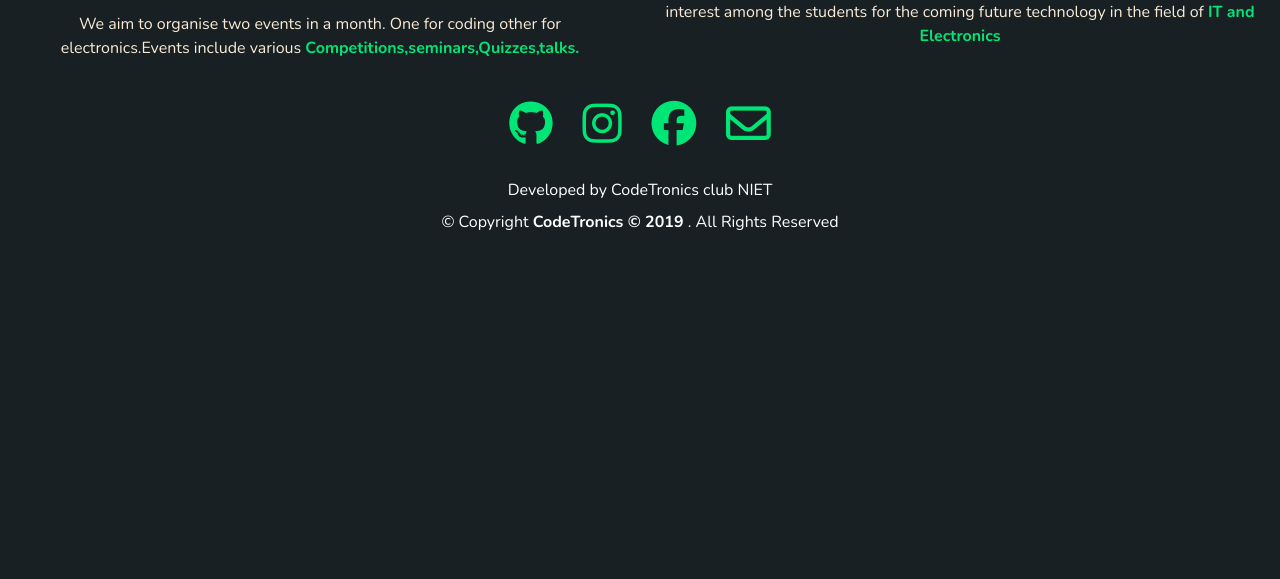
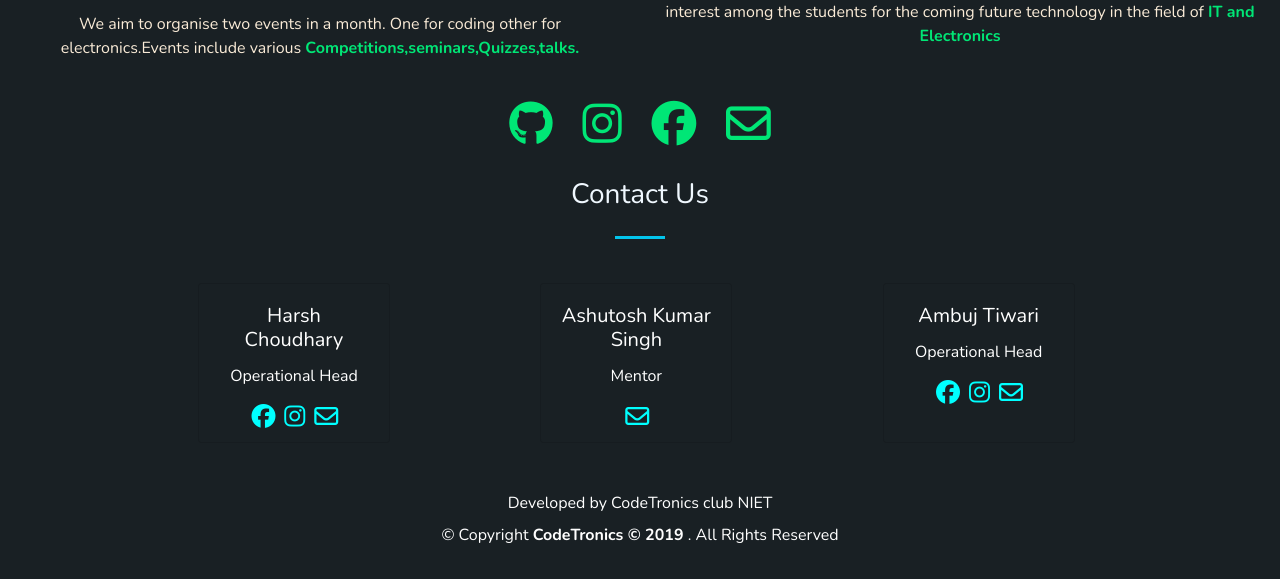
Before and after one commit to codetronics-niet/codetronics_website, a Django app: page / in a window 1280 px wide. Shown: the part 1429-2008 px from the top of the page. Before the commit the page ends 1659 px from the top, so only its background shows below. Run offline with Django 3.2, Linux system fonts and the light colour scheme; some libraries are stand-ins or nearby versions.

Commit message:
modified html files

```diff
--- a/static_my_proj/css/style.css
+++ b/static_my_proj/css/style.css
@@ -113,9 +113,9 @@ html {
 }
 
 .navbar.scrolled {
-    background: rgb(68, 68, 68);
+    background: rgb(33, 33, 33);
     /* IE */
-    background: rgba(0, 0, 0, 0.78);
+    background: rgba(25, 32, 36, 0.95);
     /* NON-IE */
 }
 
@@ -148,6 +148,25 @@ html {
     padding-top: 4rem;
 }
 
+#contact {
+    padding-top: 1.5rem;
+    padding-bottom: 2rem;
+    padding-left: 8rem;
+}
+
+#contact .card {
+    font-size: 1rem;
+    background: #192024;
+    color: antiquewhite;
+}
+
+.card i {
+    padding-left: 0.2rem;
+    padding-right: 0.1rem;
+    font-size: 1.5rem;
+    color: aqua;
+}
+
 #footer {
     padding-top: 1rem;
     color: #ffffff;
--- a/templates/home.html
+++ b/templates/home.html
@@ -13,9 +13,9 @@
             </ul>
             {% endif %}
         </div>
-            <section id="banner" class="container-fluid">
+           <section id="banner" class="container-fluid ">
                 <div class="col-12">
-                        <div id="content">
+                    <div id="content" class="jusify-content-center">
                         <h1>The Coding & Electronics Club</h1>
                         <h3>Challenging Minds</h3>
                         <p>
@@ -28,9 +28,12 @@
 
                 </div>
 
+
+        </section>
+
     </div>
 
-            </section>
+ <!--About Us-->
 
     <div class="row align-items-center text-center justify-content-center">
         <div id="headingGroup" class="col-lg-12 text-center">
@@ -38,6 +41,8 @@
         </div>
         <div class="section-title-divider"></div>
     </div>
+
+
 
     <section id="about" class="container-fluid ">
 
@@ -85,20 +90,70 @@
 
         </div>
     </section>
-        <section id="icons" class="container">
+
+    <!--Icons-->
+
+    <section id="icons" class="container-fluid">
         <div class="row align-items-center">
             <div class="col-md-12 text-center">
-                    <a href="https://github.com/codetronics-niet" target=_blank><i class="fab fa-github"></i></a>
-                    <a href="https://instagram.com/codetronicss?igshid=1q6csfij2xbz0" target=_blank><i class="fab fa-instagram"></i></a>
-                    <a href="https://www.facebook.com/Codetronics-114815803231632/" target=_blank><i class="fab fa-facebook"></i></a>
-                    <a href="mailto:cncclub.com" target=_blank><i class="far fa-envelope"></i></a>
+                <a href="https://github.com/c0detr0nics"><i class="fab fa-github"></i></a>
+                <a href="https://instagram.com/codetronicss?igshid=1q6csfij2xbz0"><i class="fab fa-instagram"></i></a>
+                <a href="https://www.facebook.com/Codetronics-114815803231632/"><i class="fab fa-facebook"></i></a>
+                <a href="mailto:cncclub@outlook.com"><i class="far fa-envelope"></i></a>
 
 
             </div>
-
-
         </div>
     </section>
+    <div class="row align-items-center text-center justify-content-center">
+        <div id="headingGroup" class="col-lg-12 text-center">
+            <h3 style="color:aliceblue; padding-top: 1rem;padding-bottom: 1rem">Contact Us</h3>
+        </div>
+        <div class="section-title-divider"></div>
+    </div>
+
+    <!--Contact-->
+
+    <section id="contact" class="container">
+        <div class="row ">
+
+            <div class="col-md-4 text-center align-items-center">
+                <div class="card" style="width: 12rem; height: 10rem">
+                    <div class="card-body text-center align-items-center">
+                        <h5 class="card-title">Harsh Choudhary</h5>
+                        <p class="card-text">Operational Head</p>
+                        <a href="https://facebook.com/harsh.hkc1006"><i class="fab fa-facebook"></i></a>
+                        <a href="https://instagram.com/theharsh_99?igshid=1865x7skoi007"><i class="fab fa-instagram"></i></a>
+                        <a href="mailto:sps3632@gmail.com"><i class="far fa-envelope"></i></a>
+                    </div>
+                </div>
+            </div>
+            <div class="col-md-4 text-center align-items-center ">
+             <div class="card" style="width: 12rem; height: 10rem">
+                    <div class="card-body text-center align-items-center">
+                        <h5 class="card-title">Ashutosh Kumar Singh</h5>
+                        <p class="card-text">Mentor</p>
+                        <a href="mailto:ashutoshkumarsingh@niet.co.in"><i class="far fa-envelope"></i></a>
+                    </div>
+                </div>
+            </div>
+            <div class="col-md-4 text-center align-items-center text-center">
+                <div class="card" style="width: 12rem;  height: 10rem">
+
+                    <div class="card-body align-items-center">
+                        <h5 class="card-title">Ambuj  Tiwari</h5>
+                        <p class="card-text">Operational Head</p>
+                        <a href="https://facebook.com/profile.php?id=100026465687529&ref=content_filter"><i class="fab fa-facebook"></i></a>
+                        <a href="https://instagram.com/admirable_ambuj?igshid=5rm3gupg5gku"><i class="fab fa-instagram"></i></a>
+                        <a href="mailto:aspireambuj97@gmail.com"><i class="far fa-envelope"></i></a>
+                    </div>
+                </div>
+            </div>
+        </div>
+    </section>
+
+    <!--footer-->
+
     <footer id="footer">
         <div class="container">
             <div class="row">
@@ -114,4 +169,5 @@
         </div>
     </footer>
 
+
 {% endblock content %}
```
Lines whose indentation alone changed are shown as unchanged.
